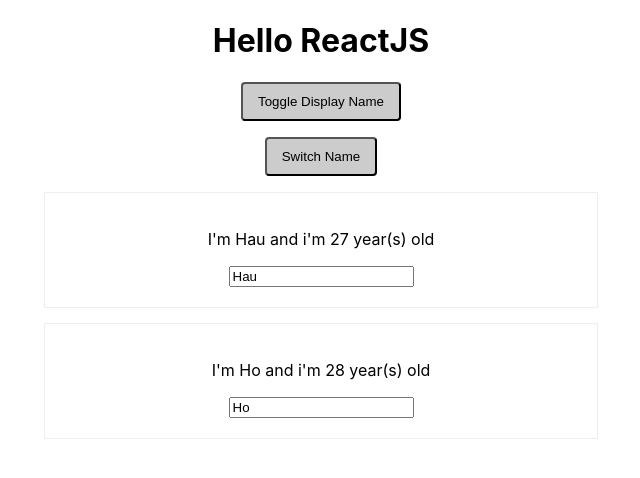
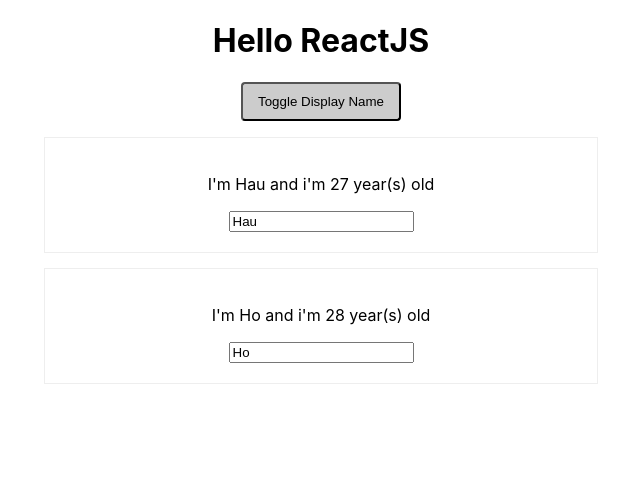
Before and after one commit to ntpdung/reactjs-udemy, a React (Create React App) app: page / in a window 1280 px wide. Both pictures are taken after a click on the button "Toggle Display Name". Shown: the top 478 px of the page, without its empty margins (319-959 px from the left). Built offline with nearby package versions, Linux system fonts and the light colour scheme.

Commit message:
Flexible list

```diff
--- a/src/App.js
+++ b/src/App.js
@@ -7,27 +7,17 @@
   state = {
     persons: [
       {
-        name: "Hau", age: 27
+        id: 1,
+        name: "Hau",
+        age: 27
       },
       {
-        name: "Ho", age: 28
+        id: 2,
+        name: "Ho",
+        age: 28
       }
     ],
     showPersons: false,
-  };
-
-  switchNameHandler = (newName, newAge) => {
-    // Do not use it: this.state.persons[0] = "Dung";
-    this.setState({
-      person: [
-        {
-        name: newName, age: newAge
-        },
-        {
-          name: "Ho", age: 27
-        }
-      ]
-    });
   };
 
   deletePerson = (personIndex) => {
@@ -40,20 +30,25 @@
     this.setState({persons: persons});
   };
 
-  nameChangeHandler = (event) => {
+  nameChangeHandler = (event, id) => {
+    var personIndex = this.state.persons.findIndex(person => {
+      return person.id == id;
+    });
+
+    var person = {
+      ...this.state.persons[personIndex]
+    };
+
+    person.name = event.target.value;
+
+    var persons = [
+      ...this.state.persons
+    ];
+
+    persons[personIndex] = person;
+
     this.setState({
-      person: [
-        {
-          id: 1,
-          name: event.target.value,
-          age: 28
-        },
-        {
-          id: 2,
-          name: "Ho",
-          age: 27
-        }
-      ]
+      persons: persons
     });
   };
 
@@ -76,19 +71,14 @@
     if (this.state.showPersons) {
       persons = (
         <div>
-          <p>
-            <button
-              style={buttonStyle}
-              onClick={this.switchNameHandler.bind(this, "Dung", "18")}>Switch Name
-              </button>
-          </p>
-
-          {this.state.persons.map((person) => {
+          {this.state.persons.map((person, index) => {
             return <Person
               name={person.name}
               age={person.age}
-              click={this.deletePerson.bind(this, person.id)}
-              key={person.id}>
+              click={this.deletePerson.bind(this, index)}
+              key={person.id}
+              changeName={(event) => this.nameChangeHandler(event, person.id)}
+              >
             </Person>
           })
           }
```
